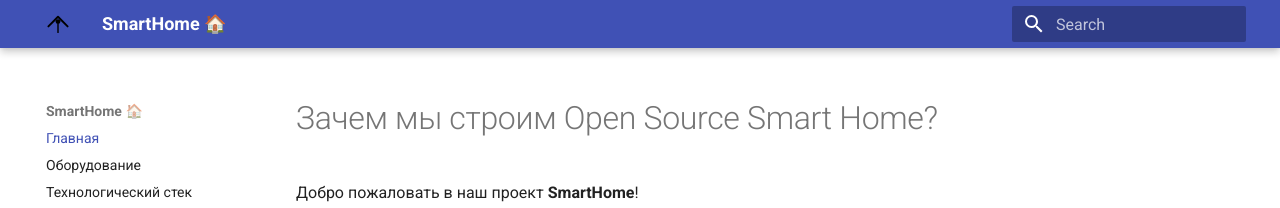
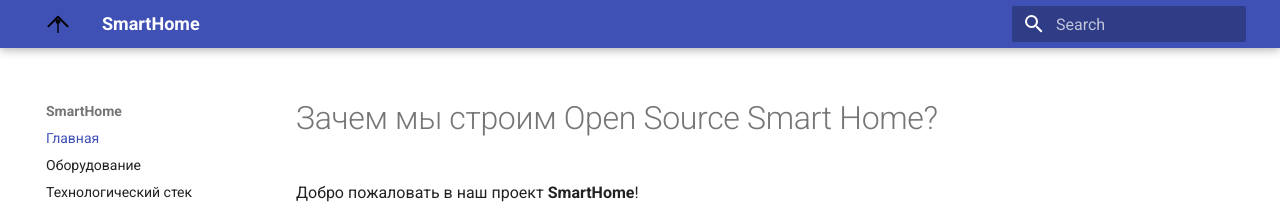
Before and after one commit to trifonovhome/smarthome, an MkDocs documentation site: the page built from docs/index.md, in a window 1280 px wide. Shown: the top 208 px of the page. Built offline with MkDocs 1.6.1 and Material for MkDocs 9.7.7, drawn with Linux system fonts in a browser that asks for light colours.

```diff
--- a/mkdocs.yml
+++ b/mkdocs.yml
@@ -1,4 +1,4 @@
-site_name: SmartHome 🏠
+site_name: SmartHome
 theme:
   name: material
   logo: assets/logo.svg
```
